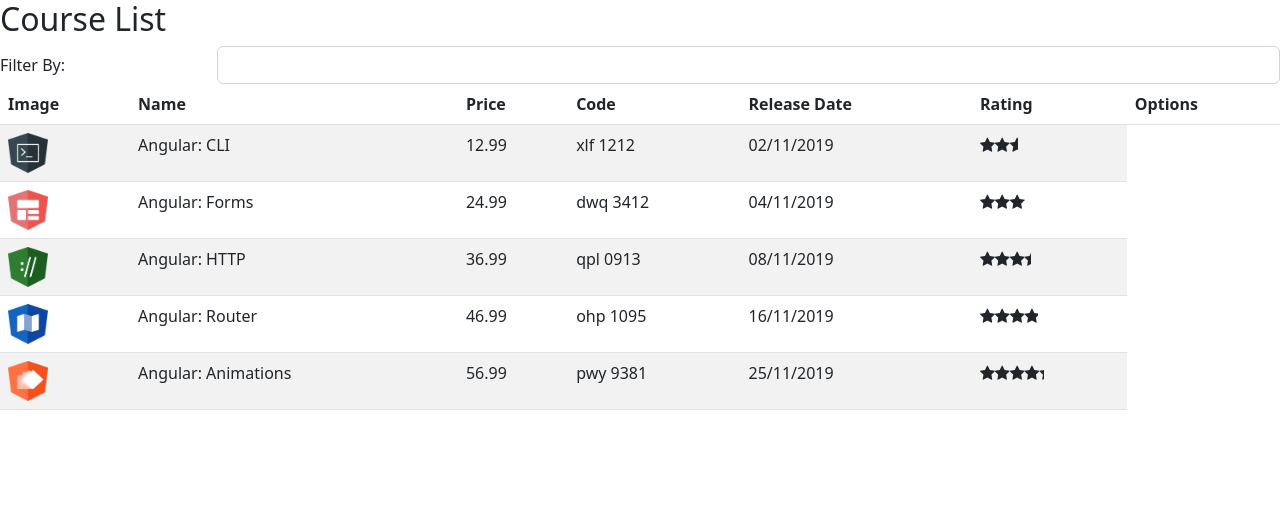
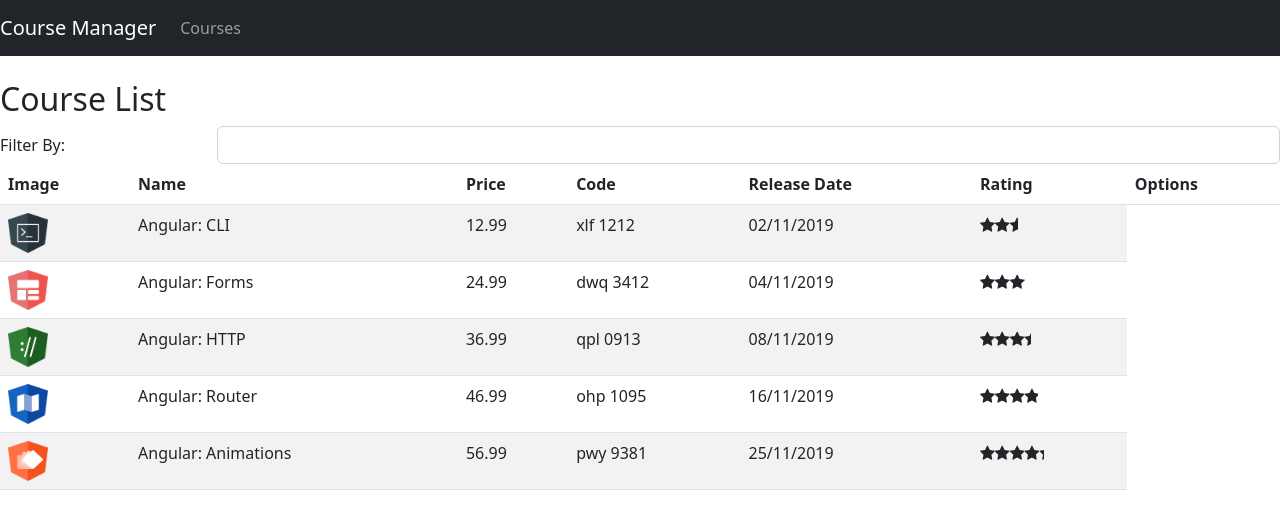
Before and after one commit to paulo-aguiar/course-manager, an Angular app: page /courses in a window 1280 px wide. Shown: the top 528 px of the page. Built offline with nearby package versions, Linux system fonts and the light colour scheme.

Commit message:
trabalhando com rotas

```diff
--- a/src/app/app.component.html
+++ b/src/app/app.component.html
@@ -1,3 +1,5 @@
-<div class="containner">
-  <app-course-list></app-course-list>
+<app-nav-bar></app-nav-bar>
+<div class="containner mt-4">
+  <!-- router-outlet: faz o swicth das rotas dos componetes-->
+  <router-outlet></router-outlet>
 </div>
--- a/src/app/courses/course-list.component.ts
+++ b/src/app/courses/course-list.component.ts
@@ -3,7 +3,6 @@
 import { CourseService } from './course.service';
 
 @Component({
-  selector: 'app-course-list',
   templateUrl: './course-list.component.html',
 })
 export class CourseListComponent implements OnInit {
--- /dev/null
+++ b/src/app/error-404/error-404.component.html
@@ -0,0 +1 @@
+<h2>Error 404</h2>
--- /dev/null
+++ b/src/app/nav-bar/nav-bar.component.html
@@ -0,0 +1,16 @@
+<nav class="navbar navbar-expand-lg navbar-dark bg-dark">
+  <a href="#" class="navbar-brand">Course Manager</a>
+
+  <button class="navbar-toggler" type="button" data-toggle="collapse" data-target="#navbarSupportedContent"
+    aria-controls="navbarSupportedContent" aria-expanded="false" aria-label="Toggle navigation">
+    <span class="navbar-toggler-icon"></span>
+  </button>
+
+  <div class="collapse navbar-collapse" id="navbarSupportedContent">
+    <ul class="navbar-nav mr-auto">
+      <li class="nav-item">
+        <a href="#" class="nav-link">Courses</a>
+      </li>
+    </ul>
+  </div>
+</nav>
```
Also changed, not shown: src/app/app.module.ts (+21 -2 lines), src/app/error-404/error-404.component.ts (added, +8 -0 lines), src/app/nav-bar/nav-bar.component.ts (added, +9 -0 lines).
